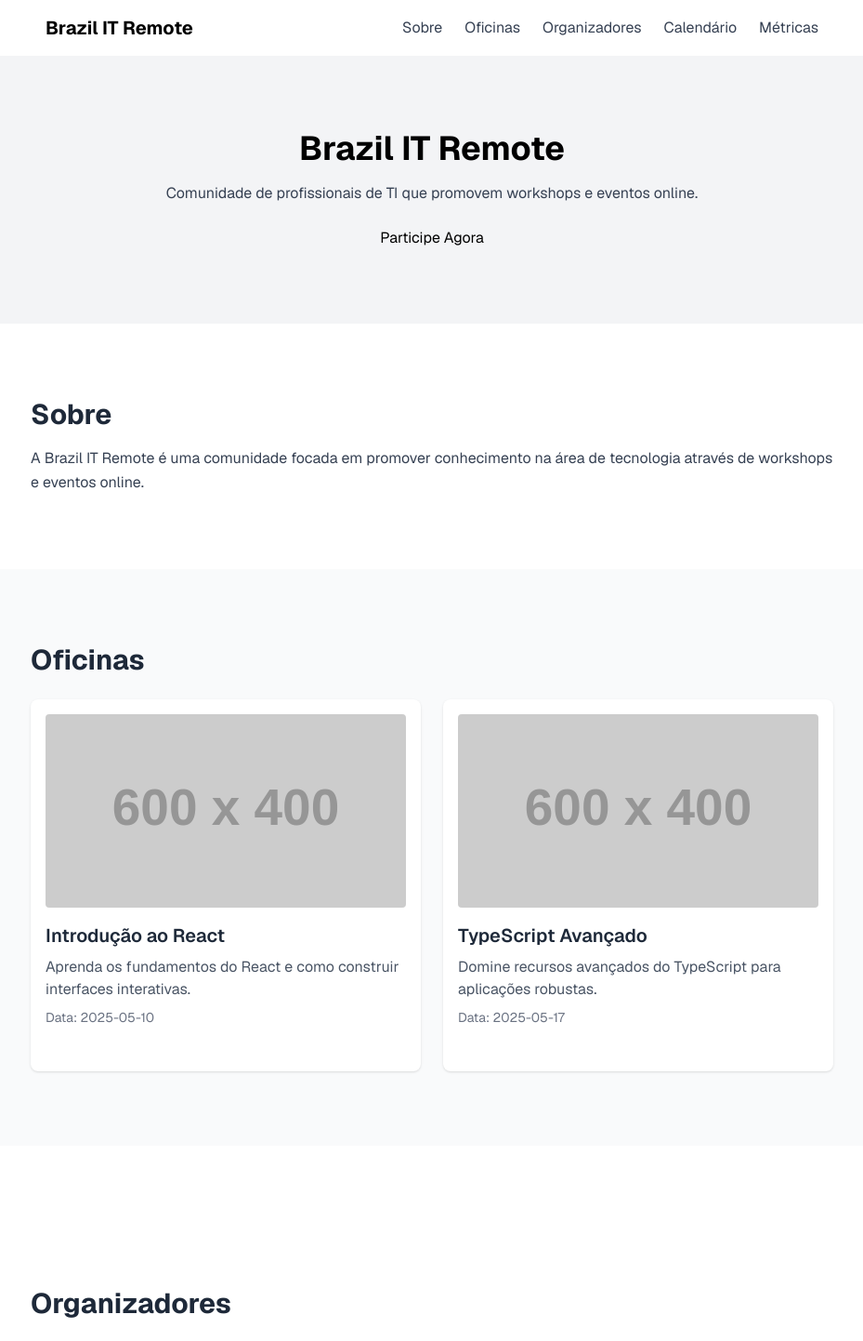
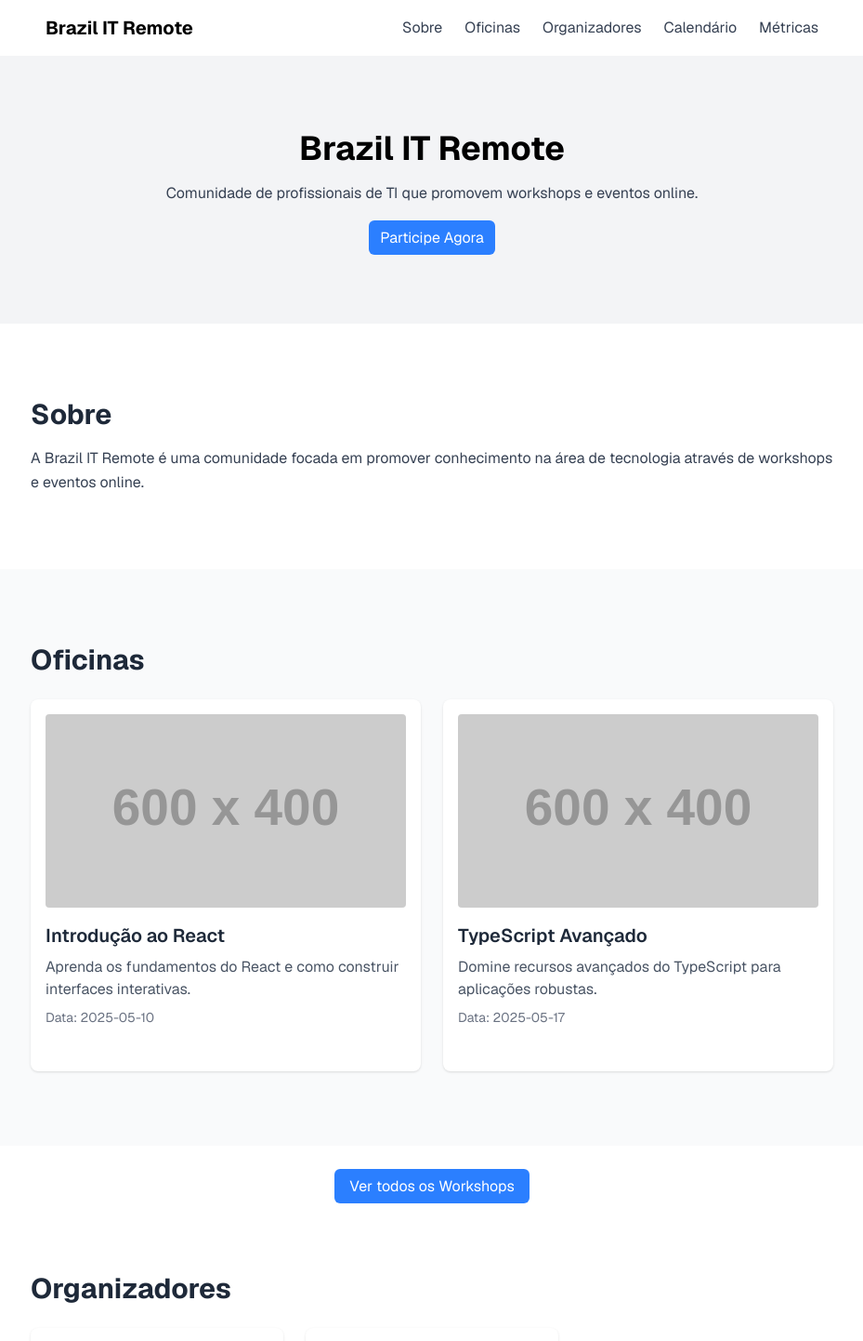
Before and after one commit to BrazilITRemote/brazilitremote-frontend, a Next.js app: page / in a window 1280 px wide. Shown: the top 1442 px of the page at 93% size, without its empty margins (175-1104 px from the left). Built offline with nearby package versions, Linux system fonts and the light colour scheme.

Commit message:
feat: update button styles in Hero and Home components for consistency and improved UX

```diff
--- a/src/app/(home)/page.tsx
+++ b/src/app/(home)/page.tsx
@@ -5,7 +5,6 @@
 import CalendarSection from "../components/CalendarSection";
 import MetricsSection from "../components/MetricsSection";
 import Link from "next/link";
-import { Button } from "../components/ui/Button";
 
 export default function Home() {
   return (
@@ -14,8 +13,11 @@
       <AboutSection />
       <WorkshopsSection />
       <div className="max-w-4xl mx-auto px-4 text-center mt-8">
-        <Link href="/workshops">
-          <Button variant="highlight">Ver todos os Workshops</Button>
+        <Link
+          href="/workshops"
+          className="py-2 px-4 bg-blue-500 text-white rounded-md hover:bg-blue-600 transition duration-200"
+        >
+          Ver todos os Workshops
         </Link>
       </div>
       <OrganizersSection />
--- a/src/app/components/Hero.tsx
+++ b/src/app/components/Hero.tsx
@@ -13,7 +13,10 @@
           Comunidade de profissionais de TI que promovem workshops e eventos
           online.
         </p>
-        <Link className="px-3 py-2" href="#">
+        <Link
+          className="px-3 py-2 bg-blue-500 text-white rounded-md hover:bg-blue-600 transition duration-200"
+          href="#"
+        >
           Participe Agora
         </Link>
       </div>
```
